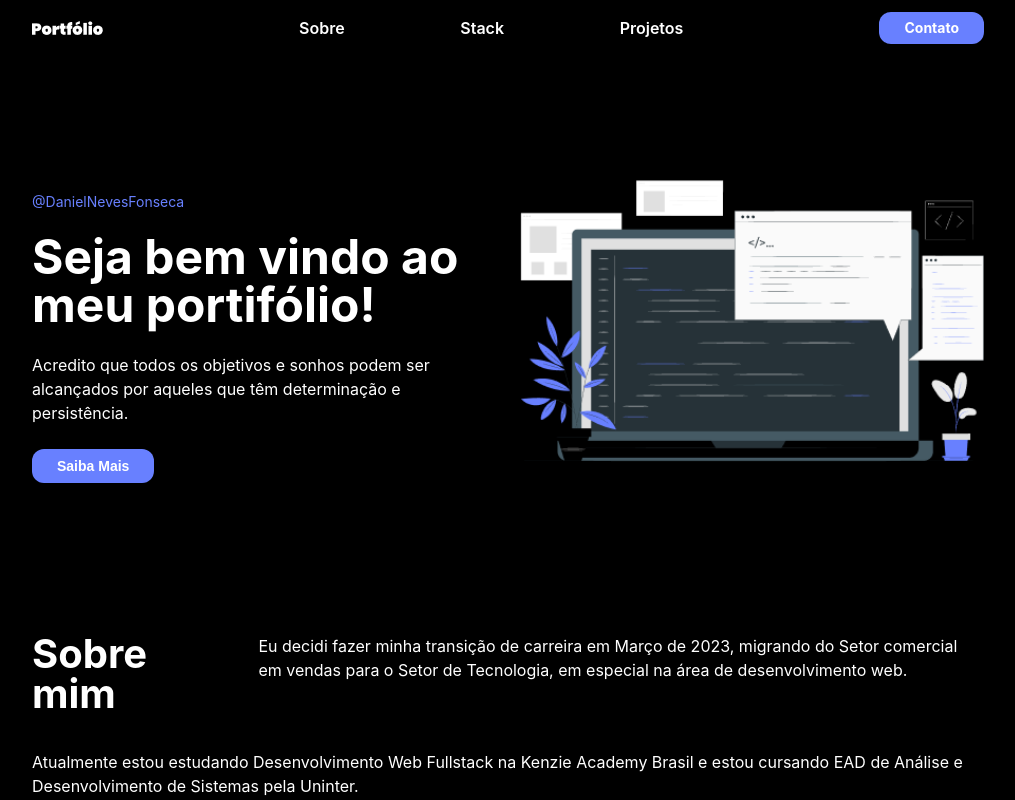
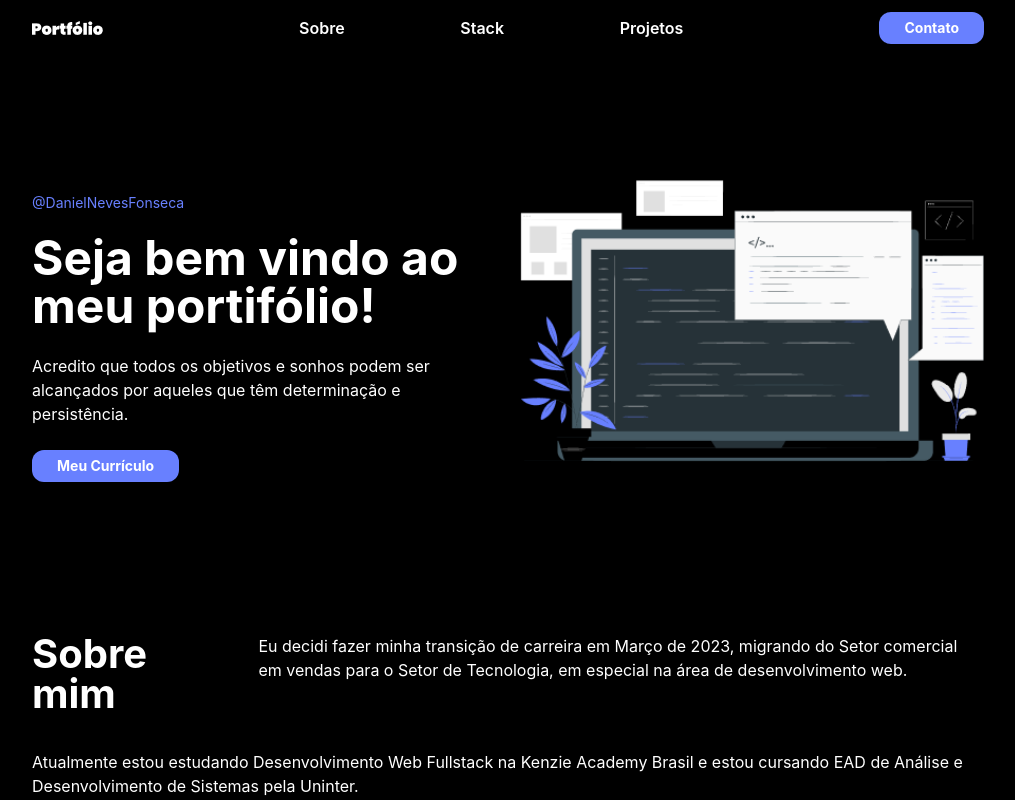
Before and after one commit to DanielNevesFonseca/React__MinimalPortfolio, a React (Vite) app: page / in a window 1280 px wide. Shown: the top 800 px of the page, without its empty margins (132-1147 px from the left). Built offline with nearby package versions, Linux system fonts and the light colour scheme.

Commit message:
fix some references

```diff
--- a/src/components/BannerSection/index.jsx
+++ b/src/components/BannerSection/index.jsx
@@ -1,7 +1,9 @@
 import styles from "./styles.module.css";
 import imageComputer from "../../assets/banner-img.png";
 
+
 export const BannerSection = () => {
+
   return (
     <section className={styles.bannerSection}>
       <div className={styles.textContainer}>
@@ -11,7 +13,7 @@
           Acredito que todos os objetivos e sonhos podem ser alcançados por
           aqueles que têm determinação e persistência.
         </p>
-        <button className="button-custom">Saiba Mais</button>
+        <a href="https://drive.google.com/file/d/19xlO4L05hd9kys7qpsohCrTZ6Nhjxldn/view?usp=drive_link" className="button-custom">Meu Currículo</a>
       </div>
       <img
         className={styles.bannerImage}
```
Also changed, not shown: 1 other file (tests, documents, lock files or other folders).
